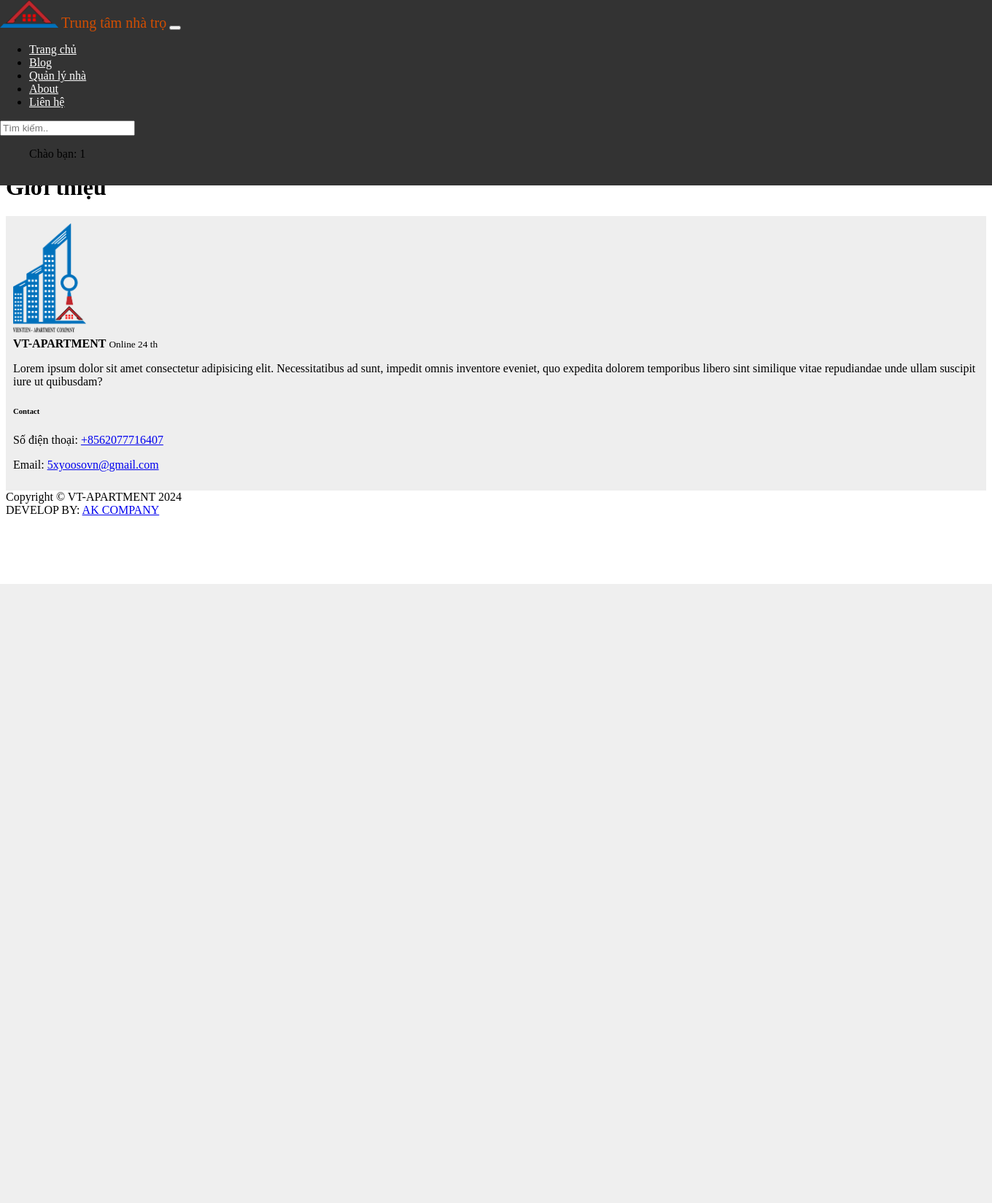
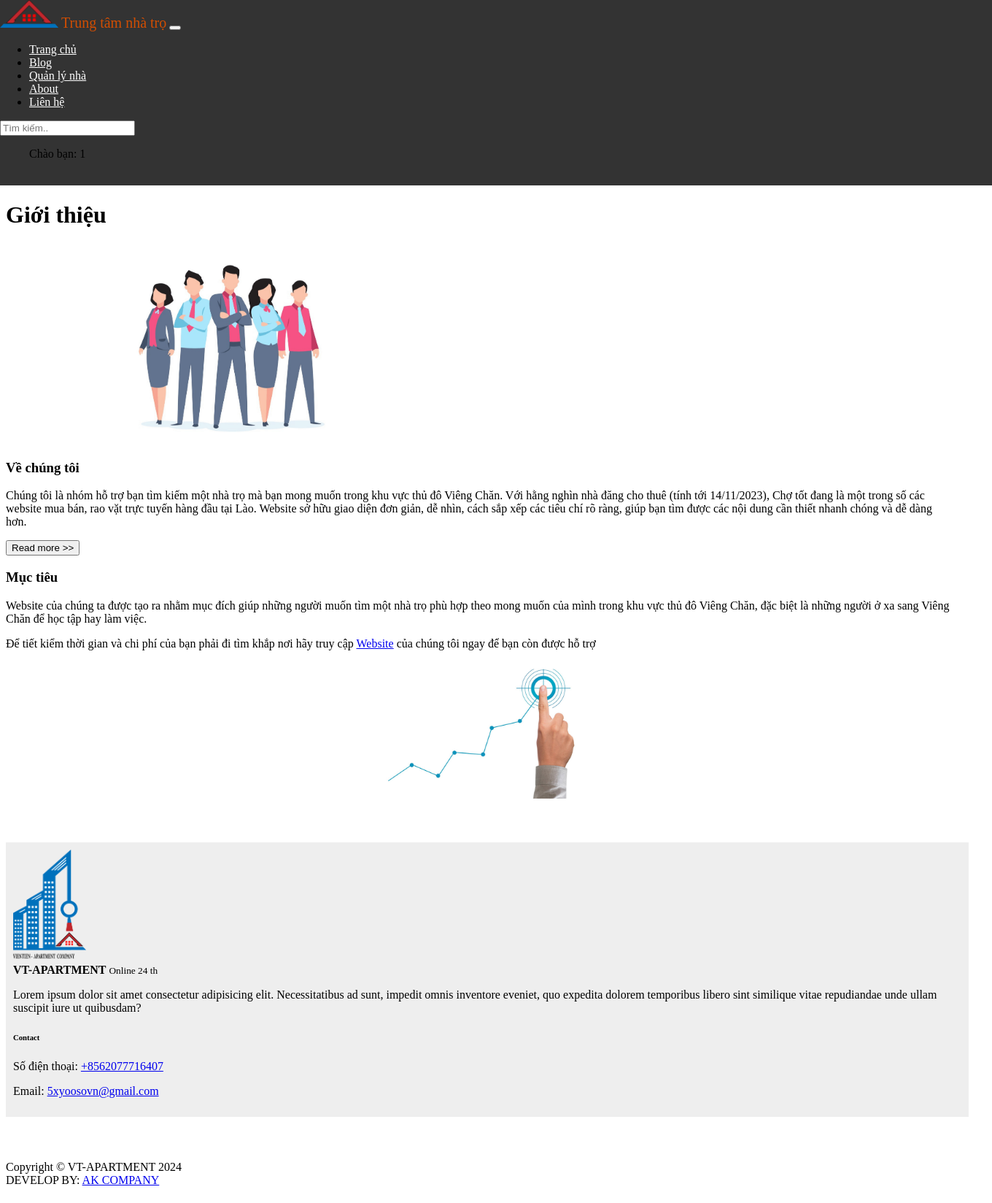
Before and after one commit to Khamyang/tim_nha_tro, a PHP site: template view/gioi_thieu.php in a window 1360 px wide. Shown: the whole page at 73% size. Before the commit the page ends 800 px from the top, so only its background shows below. Run offline with PHP 8.4, Linux system fonts and the light colour scheme; the template is opened without the code that fills it, so the values that code supplies are empty; the visitor is signed in with stand-in values (Sample User, id 1); some libraries are stand-ins or nearby versions.

Commit message:
about us page

```diff
--- a/view/gioi_thieu.php
+++ b/view/gioi_thieu.php
@@ -1,3 +1,65 @@
-<div class="container mt-4">
+<style>
+    .container {
+        width: 1300px;
+        margin-top: 60px;
+    }
+
+    p:hover {
+        color: #000;
+    }
+
+    #more {
+        display: none;
+    }
+</style>
+
+<div class="container mt-4 mb-4">
     <h1 class="mt-4 mb-4 text-center">Giới thiệu</h1>
+    <div class="row">
+        <div class="col-sm-6">
+            <div class="about_us_profile">
+                <img src="./image/about-us.png" alt="" width="600px">
+            </div>
+        </div>
+        <div class="col-sm-6">
+            <h3 class="mt-4">Về chúng tôi</h3>
+            <p class="mt-4">Chúng tôi là nhóm hỗ trợ bạn tìm kiếm một nhà trọ mà bạn mong muốn trong khu vực thủ đô Viêng Chăn. Với hằng nghìn nhà đăng cho thuê (tính tới 14/11/2023), Chợ tốt đang là một trong số các website mua bán, rao vặt trực tuyến hàng đầu tại Lào. Website sở hữu giao diện đơn giản, dễ nhìn, cách sắp xếp các tiêu chí rõ ràng, giúp bạn tìm được các nội dung cần thiết nhanh chóng và dễ dàng hơn.<span id="dots"></span></p>
+            <span id="more">
+                <p>Bạn có thể dễ dàng tìm kiếm phòng trọ cho thuê bằng cách lọc các tiêu chí cơ bản, được hiển thị trên trang như: giá, khu vực, diện tích, tình trạng nội thất và có hình ảnh mô tả.</p>
+                <p>Đây là kênh thông tin Phòng Trọ số 1 tại Lào với hơn 100.000 tin đăng và hơn 2.500.000 lượt xem mỗi tháng. Giao diện của trang web thân thiện, dễ dàng sử dụng, được phân loại theo 4 đặc điểm chính là hình thức cho thuê, khu vực, giá và diện tích. Ưu điểm của trang web này các sản phẩm phòng trọ cho thuê đa dạng, phù hợp với túi tiền của mọi người. Bên cạnh đó, bạn có thể liên hệ với người chủ nhà thông qua số điện thoại, hoặc để lại số điện thoại của bạn trên phần comment để chủ có thể liên hệ bạn.</p>
+            </span>
+
+            <button onclick="readMore();" id="myBtn" class="btn btn-success">Read more >></button>
+        </div>
+    </div>
+    <div class="row mt-4">
+        <div class="row mt-4">
+            <div class="col-sm-6 mt-4">
+                <h3 class="">Mục tiêu</h3>
+                <p class="mt-4">Website của chúng ta được tạo ra nhằm mục đích giúp những người muốn tìm một nhà trọ phù hợp theo mong muốn của mình trong khu vực thủ đô Viêng Chăn, đặc biệt là những người ở xa sang Viêng Chăn để học tập hay làm việc.</p>
+                <p>Để tiết kiểm thời gian và chi phí của bạn phải đi tìm khắp nơi hãy truy cập <a href="#">Website</a> của chúng tôi ngay để bạn còn được hỗ trợ </p>
+            </div>
+            <div class="col-sm-6">
+                <img src="./image/muc-tieu.jpg" alt="" width="300px" style="margin: auto; display: block;">
+            </div>
+        </div>
+    </div>
 </div>
+
+<script>
+    function readMore() {
+        var dots = document.getElementById("dots");
+        var moreText = document.getElementById("more");
+        var btnText = document.getElementById("myBtn");
+
+        if (dots.style.display === "none") {
+            dots.style.display = "inline";
+            btnText.innerHTML = "Read more";
+            moreText.style.display = "none";
+        } else {
+            dots.style.display = "none";
+            btnText.innerHTML = "Read less";
+            moreText.style.display = "inline";
+        }
+    }
+</script>
--- a/view/home.php
+++ b/view/home.php
@@ -239,15 +239,15 @@ include_once('connect/connect.php');
                 while ($row = mysqli_fetch_array($query)) {
                 ?>
                     <div class="prd-item" onclick="home_details('<?php echo $row['MaNha'] ?>')">
-                        <img width="365" height="auto" src="./image/apartment.jpg<?php //echo //$row['HinhAnh']
+                        <img width="365" height="auto" src="./image/<?php echo $row['HinhAnh']
                                                                                     ?>" />
                         <h6><?php echo "Nhà Trọ " . $row['TenNha'] ?></h6>
                         <p class="price"><span>Giá: <?php echo number_format($row['Gia']) ?> KIP</span></p>
                         <div class="detail">
                             <p><b>Tên Chủ Trọ: </b><?php echo $row['HoTen'] ?></p>
-                            <p><b>Địa Chỉ: </b><?php echo $row['DiaChi'] . ", Ban " . $row['TenBan'] ?></p>
+                            <p><b>Địa Chỉ: </b><?php echo $row['DiaChi'] ?></p>
                             <p><b>Ngày Đăng: </b><?php echo $row['NgayDang'] ?></p>
-                            <p><b>Trạng Thái: </b><?php echo $row['TrangThai'] ?></p>
+                            <p><b>Bản: </b><?php echo $row['TenBan'] ?></p>
                             <p><b>Mô Tả: </b><?php echo $row['MoTa'] ?></p>
                         </div>
                     </div>
```
Also changed, not shown: view/lien_he.php (+7 -3 lines), image/about-us.png (added), image/muc-tieu.jpg (added).
